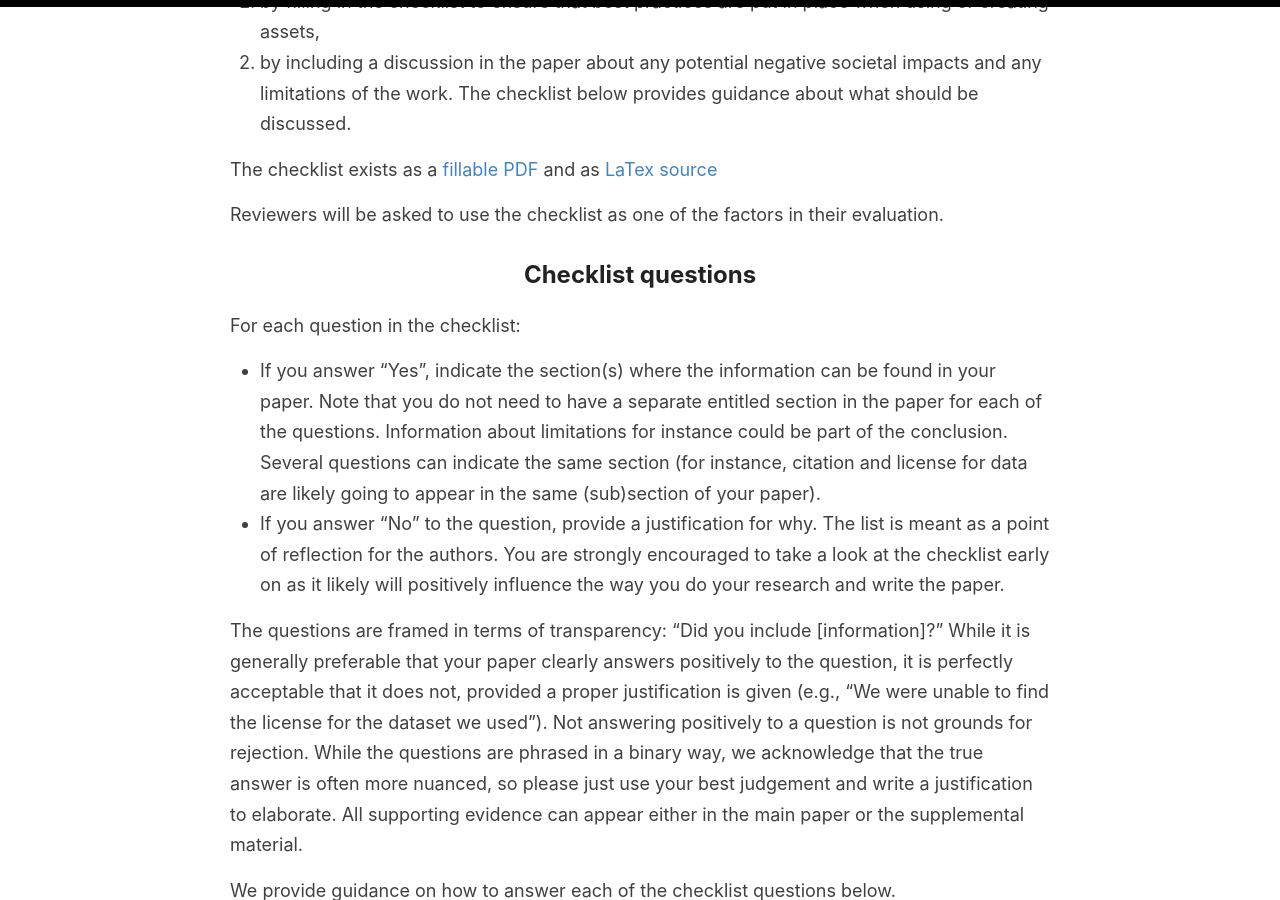
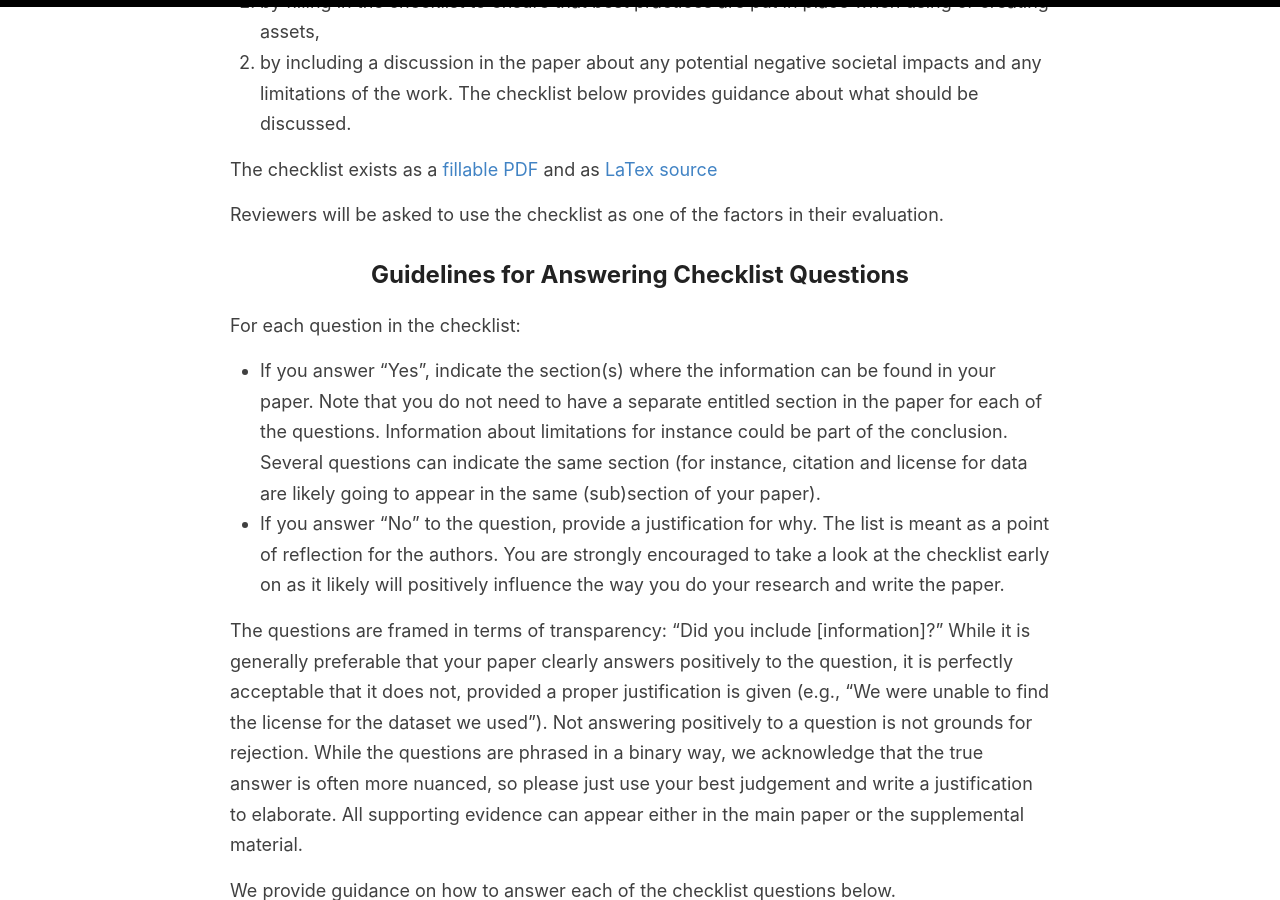
Before and after one commit to amitmerchant1990/reverie, a Jekyll site: the page built from responsibleNLPresearch.md, in a window 1280 px wide and 900 px high, scrolled down 513 px. Built offline with Jekyll 4.4.1, drawn with Linux system fonts in a browser that asks for light colours; our own code applies the rules of GitHub Pages for plain Markdown files.

Commit message:
Update responsibleNLPresearch.md

```diff
--- a/responsibleNLPresearch.md
+++ b/responsibleNLPresearch.md
@@ -8,7 +8,7 @@ The checklist exists as a [fillable PDF](https://aclrollingreview.org/Responsibl
 
 Reviewers will be asked to use the checklist as one of the factors in their evaluation.
 
-## Checklist questions
+## Guidelines for Answering Checklist Questions
 For each question in the checklist:
 - If you answer "Yes", indicate the section(s) where the information can be found in your paper. Note that you do not need to have a separate entitled section in the paper for each of the questions. Information about limitations for instance could be part of the conclusion. Several questions can indicate the same section (for instance, citation and license for data are likely going to appear in the same (sub)section of your paper).
 - If you answer "No" to the question, provide a justification for why.
```
